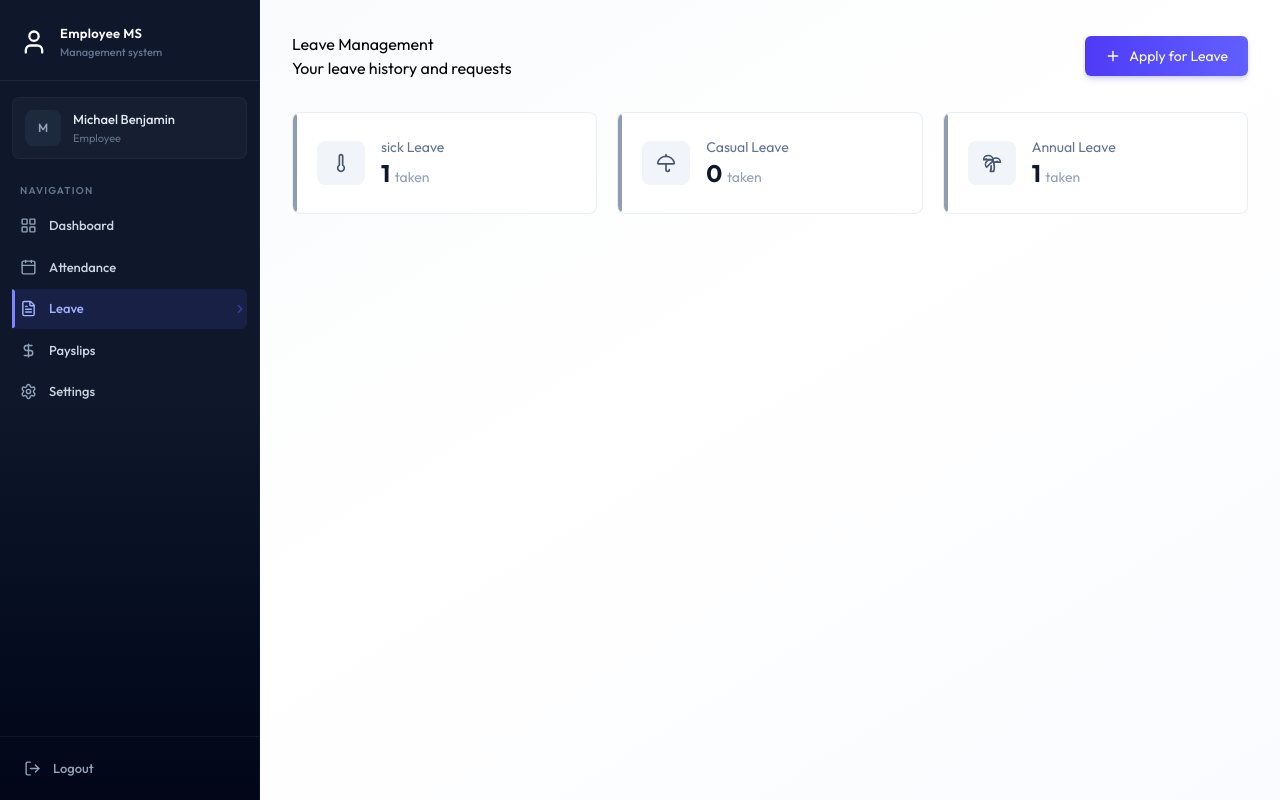
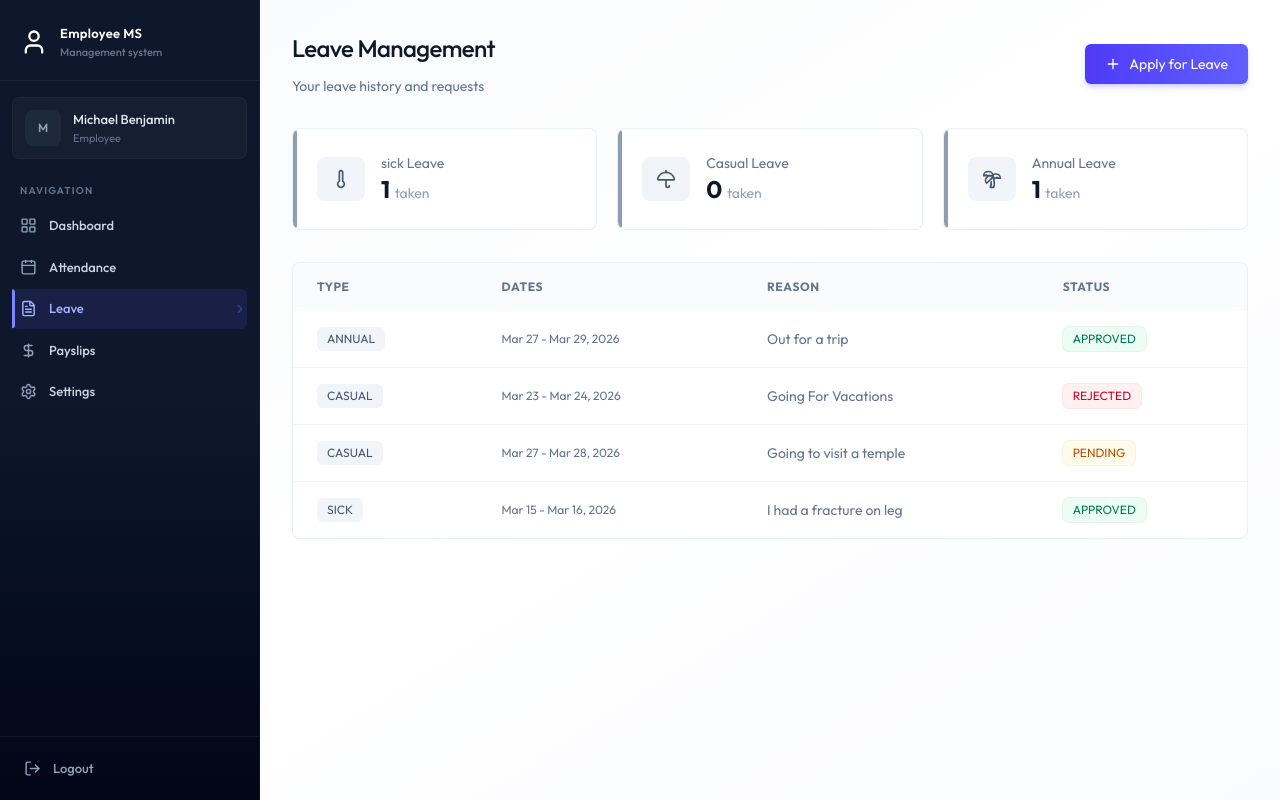
Before and after one commit to Xlence1624/Employee-management-system, a React (Vite) app in the folder Client/: page /leave in a window 1280 px wide. Built offline with nearby package versions, Linux system fonts and the light colour scheme.

Commit message:
leave ui continued
Signed-off-by: Xlence1624 <xlence1624@gmail.com>

```diff
--- a/Client/src/components/leave/LeaveHistory.jsx
+++ b/Client/src/components/leave/LeaveHistory.jsx
@@ -1,8 +1,97 @@
+import { Check, Loader2 } from 'lucide-react';
 import React from 'react'
+import {useState} from "react";
+import { format } from 'date-fns';
+import { X } from 'lucide-react';
 
-const LeaveHistory = () => {
+const LeaveHistory = ({leaves, isAdmin, onUpdate}) => {
+  const [processing, setProcessing] = useState(null)
+  const handleStatusUpdate = async (id, status) => {
+    setProcessing(id)
+  }
+
   return (
-    <div>LeaveHistory</div>
+       <div className="card overflow-hidden">
+
+         <div className="overflow-x-auto">
+           <table className="table-modern">
+             <thead>
+               <tr>
+
+                {
+                  isAdmin && <th className="px-6 py-4">Employee</th>
+                }
+                 <th className="px-6 py-4">Type</th>
+                  <th className="px-6 py-4">Dates</th>
+                   <th className="px-6 py-4">Reason</th>
+                    <th className="px-6 py-4">Status</th>
+                 {
+                  isAdmin && <th className="text-center">Actions</th>
+                }
+               </tr>
+             </thead>
+
+             <tbody>
+               {leaves.length === 0 ? (
+                 <tr>
+                   <td className="text-center py-12 text-slate-400" colSpan={isAdmin ? 6 : 4}>
+                     No leave recordsfound.
+                   </td>
+                 </tr>
+               ) : (
+                 leaves.map((leave) => {
+
+                   return (
+                  <tr key={leave._id || leave.id}>
+                    {isAdmin && (   <td className=" text-slate-900">{leave.employee?.firstName}
+                        {leave.employee?.lastName}
+                       </td>)}
+
+                      <td className="">
+                        <span className="badge bg-slate-100 text-slate-600">{leave.type}</span>
+                      </td>
+
+                      <td className="text-xs text-slate-500">{format(new Date(leave.startDate), "MMM dd ") } -  {format(new Date(leave.endDate), "MMM dd, yyyy ") }</td>
+
+                          <td className="max-w-xs truncate text-slate-500" title={leave.reason}>
+                         {leave.reason}
+                          </td>
+
+
+                            <td>
+                     <span className={`badge ${leave.status === 'APPROVED' ? 'badge-success' : leave.status === "REJECTED" ? "badge-danger" : 'badge-warning'}`}>
+                      {leave.status}
+                     </span>
+                          </td>
+
+
+                          {
+                            isAdmin && (
+                             <td className=" ">
+                        {leave.status === "PENDING" && (
+                          <div className=" flex justify-center gap-2">
+<button className="p-1.5 rounded-md bg-emerald-50 text-emerald-600 hover:bg-emerald-100 transition-colors" onClick
+={() => handleStatusUpdate(leave._id || leave.id, "APPROVED")}  disabled={!!processing }>
+  {processing === (leave._id || leave.id) ? <Loader2 className="animate-spin w-4 h-4" /> : <Check className='w-4 h-4'/>}
+</button>
+
+<button className="p-1.5 rounded-md bg-emerald-50 text-emerald-600 hover:bg-emerald-100 transition-colors" onClick={() => handleStatusUpdate(leave._id || leave.id, "REJECTED")} disabled={!!processing }>
+  {processing === (leave._id || leave.id) ? <Loader2 className="animate-spin w-4 h-4" /> : < X className='w-4 h-4'/>}
+</button>
+                          </div>
+                        ) }
+                          </td>)
+                          }
+
+
+                     </tr>
+                   )
+                 })
+               )}
+             </tbody>
+           </table>
+         </div>
+       </div>
   )
 }
 
--- a/Client/src/pages/Leave.jsx
+++ b/Client/src/pages/Leave.jsx
@@ -4,13 +4,14 @@ import { useState, useEffect, useCallback } from 'react'
 import Loading from '../components/Loading'
 
 import { PlusIcon, PalmtreeIcon, ThermometerIcon, UmbrellaIcon  } from 'lucide-react'
+import LeaveHistory from '../components/leave/LeaveHistory'
 
 const Leave = () => {
   const [leaves, setLeaves] = useState([])
   const [loading, setLoading] = useState(true)
   const [showModal, setShowModal] = useState(false)
   const [isDeleted, setIsDeleted] = useState(false)
-  const isAdmin  = false
+  const isAdmin  = false;
 
   const fetchLeaves = useCallback(
     () => {
@@ -47,8 +48,8 @@ const Leave = () => {
 
       <div className="flex flex-col sm:flex-row justify-between items-start sm:items-center mb-8 gap-4">
 <div className="">
-  <h1 className="">Leave Management</h1>
-  <p className="">{isAdmin? "Manage leaves applications" : "Your leave history and requests"}</p>
+  <h1 className="page-title">Leave Management</h1>
+  <p className="page-subtitle">{isAdmin? "Manage leaves applications" : "Your leave history and requests"}</p>
 </div>
 
 {!isAdmin && !isDeleted && (
@@ -88,7 +89,7 @@ const Leave = () => {
  }
 
 
-
+<LeaveHistory leaves={leaves} isAdmin={isAdmin} onUpdate={fetchLeaves}/>
 
 
     </div>
```
